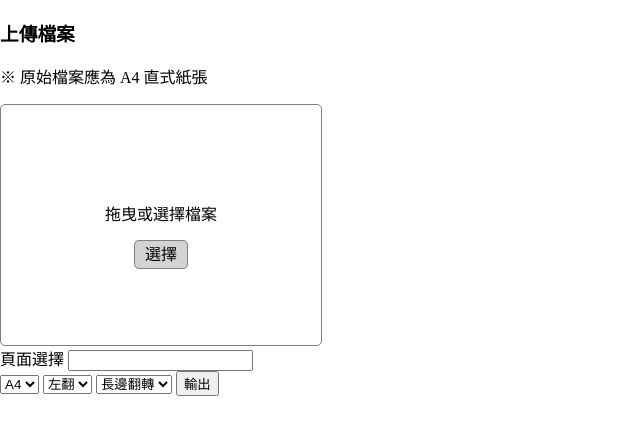
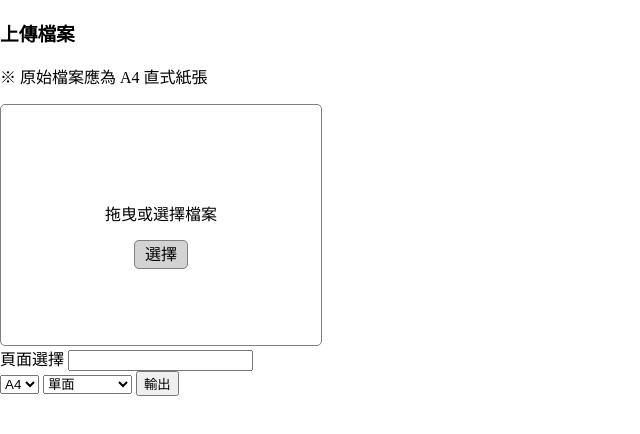
Before and after one commit to ren1244/pdf-for-ibon, a website with bundled scripts: page index.html in a window 1280 px wide. Shown: the whole page, without its empty margins (0-640 px from the left). Built offline with nearby package versions, Linux system fonts and the light colour scheme.

Commit message:
add many mode

```diff
--- a/index.html
+++ b/index.html
@@ -33,6 +33,9 @@
             flex-grow: 2;
             overflow: auto;
         }
+        .hide{
+            display: none;
+        }
     </style>
     <div class="row">
         <div class="col-1">
@@ -48,8 +51,10 @@
                         <option value="a3">A3</option>
                     </select>
                     <select id="flip">
-                        <option value="left">左翻</option>
-                        <option value="right">右翻</option>
+                        <option value="single">單面</option>
+                        <option value="double">雙面</option>
+                        <option value="left">小冊子左翻</option>
+                        <option value="right">小冊子右翻</option>
                     </select>
                     <select id="edge">
                         <option value="long">長邊翻轉</option>
--- /dev/null
+++ b/src/config/a3-double-long.js
@@ -0,0 +1,30 @@
+import { mm2pt } from '../lib.js';
+
+const pad = 4 * 210 / 297;
+
+const layout = [
+    {
+        width: mm2pt(289),
+        height: mm2pt(412),
+        boxMap: [
+            {
+                src: {
+                    left: mm2pt(pad),
+                    bottom: mm2pt(pad),
+                    right: mm2pt(210 - pad),
+                    top: mm2pt(297 - pad),
+                    scale: 297 / 210,
+                    rot: 0
+                },
+                dist: {
+                    left: 0,
+                    bottom: 0,
+                    right: mm2pt(289),
+                    top: mm2pt(412),
+                }
+            },
+        ]
+    },
+];
+
+export { layout };
--- /dev/null
+++ b/src/config/a3-double-short.js
@@ -0,0 +1,52 @@
+import { mm2pt } from '../lib.js';
+
+const pad = 4 * 210 / 297;
+
+const layout = [
+    {
+        width: mm2pt(289),
+        height: mm2pt(412),
+        boxMap: [
+            {
+                src: {
+                    left: mm2pt(pad),
+                    bottom: mm2pt(pad),
+                    right: mm2pt(210 - pad),
+                    top: mm2pt(297 - pad),
+                    scale: 297 / 210,
+                    rot: 0
+                },
+                dist: {
+                    left: 0,
+                    bottom: 0,
+                    right: mm2pt(289),
+                    top: mm2pt(412),
+                }
+            },
+        ]
+    },
+    {
+        width: mm2pt(289),
+        height: mm2pt(412),
+        boxMap: [
+            {
+                src: {
+                    left: mm2pt(pad),
+                    bottom: mm2pt(pad),
+                    right: mm2pt(210 - pad),
+                    top: mm2pt(297 - pad),
+                    scale: 297 / 210,
+                    rot: 180
+                },
+                dist: {
+                    left: 0,
+                    bottom: 0,
+                    right: mm2pt(289),
+                    top: mm2pt(412),
+                }
+            },
+        ]
+    },
+];
+
+export { layout };
--- /dev/null
+++ b/src/config/a3-single.js
@@ -0,0 +1,30 @@
+import { mm2pt } from '../lib.js';
+
+const pad = 4 * 210 / 297;
+
+const layout = [
+    {
+        width: mm2pt(289),
+        height: mm2pt(412),
+        boxMap: [
+            {
+                src: {
+                    left: mm2pt(pad),
+                    bottom: mm2pt(pad),
+                    right: mm2pt(210 - pad),
+                    top: mm2pt(297 - pad),
+                    scale: 297 / 210,
+                    rot: 0
+                },
+                dist: {
+                    left: 0,
+                    bottom: 0,
+                    right: mm2pt(289),
+                    top: mm2pt(412),
+                }
+            },
+        ]
+    },
+];
+
+export { layout };
--- /dev/null
+++ b/src/config/a4-double-long.js
@@ -0,0 +1,30 @@
+import { mm2pt } from '../lib.js';
+
+const pad = 4;
+
+const layout = [
+    {
+        width: mm2pt(202),
+        height: mm2pt(289),
+        boxMap: [
+            {
+                src: {
+                    left: mm2pt(pad),
+                    bottom: mm2pt(pad),
+                    right: mm2pt(210 - pad),
+                    top: mm2pt(297 - pad),
+                    scale: 1,
+                    rot: 0
+                },
+                dist: {
+                    left: 0,
+                    bottom: 0,
+                    right: mm2pt(202),
+                    top: mm2pt(289),
+                }
+            },
+        ]
+    },
+];
+
+export { layout };
--- /dev/null
+++ b/src/config/a4-double-short.js
@@ -0,0 +1,52 @@
+import { mm2pt } from '../lib.js';
+
+const pad = 4;
+
+const layout = [
+    {
+        width: mm2pt(202),
+        height: mm2pt(289),
+        boxMap: [
+            {
+                src: {
+                    left: mm2pt(pad),
+                    bottom: mm2pt(pad),
+                    right: mm2pt(210 - pad),
+                    top: mm2pt(297 - pad),
+                    scale: 1,
+                    rot: 0
+                },
+                dist: {
+                    left: 0,
+                    bottom: 0,
+                    right: mm2pt(202),
+                    top: mm2pt(289),
+                }
+            },
+        ]
+    },
+    {
+        width: mm2pt(202),
+        height: mm2pt(289),
+        boxMap: [
+            {
+                src: {
+                    left: mm2pt(pad),
+                    bottom: mm2pt(pad),
+                    right: mm2pt(210 - pad),
+                    top: mm2pt(297 - pad),
+                    scale: 1,
+                    rot: 180
+                },
+                dist: {
+                    left: 0,
+                    bottom: 0,
+                    right: mm2pt(202),
+                    top: mm2pt(289),
+                }
+            },
+        ]
+    },
+];
+
+export { layout };
--- /dev/null
+++ b/src/config/a4-single.js
@@ -0,0 +1,30 @@
+import { mm2pt } from '../lib.js';
+
+const pad = 4;
+
+const layout = [
+    {
+        width: mm2pt(202),
+        height: mm2pt(289),
+        boxMap: [
+            {
+                src: {
+                    left: mm2pt(pad),
+                    bottom: mm2pt(pad),
+                    right: mm2pt(210 - pad),
+                    top: mm2pt(297 - pad),
+                    scale: 1,
+                    rot: 0
+                },
+                dist: {
+                    left: 0,
+                    bottom: 0,
+                    right: mm2pt(202),
+                    top: mm2pt(289),
+                }
+            },
+        ]
+    },
+];
+
+export { layout };
--- a/src/main.js
+++ b/src/main.js
@@ -100,10 +100,34 @@ document.querySelector('#output-btn').addEventListener('click', () => {
         const flipDirection = document.querySelector('#flip').value;
         const edgeBinding = document.querySelector('#edge').value;
         const paper = document.querySelector('#paper').value;
-        pageManger.convetForSaddle(flipDirection, edgeBinding);
-        const bytes = await updatePdf(pageManger, pageLayout[`${paper}-two-${edgeBinding}`]);
+        if(flipDirection === 'left' || flipDirection ==='right') {
+            pageManger.convetForSaddle(flipDirection, edgeBinding);
+        }
+        let layoutKey;
+        if(flipDirection ==='single') {
+            layoutKey = `${paper}-single`;
+        } else if(flipDirection ==='double') {
+            layoutKey = `${paper}-double-${edgeBinding}`;
+        } else {
+            layoutKey = `${paper}-two-${edgeBinding}`;
+        }
+        const bytes = await updatePdf(pageManger, pageLayout[layoutKey]);
         document.querySelector('iframe').src = URL.createObjectURL(
             new Blob([bytes], { type: 'application/pdf' })
         );
     })();
 });
+
+function flipUpdate() {
+    const flip = document.querySelector('#flip').value;
+    const edge = document.querySelector('#edge');
+    if(flip==='single') {
+        edge.classList.toggle('hide', true);
+    } else {
+        edge.classList.toggle('hide', false);
+    }
+}
+
+document.querySelector('#flip').addEventListener('change', flipUpdate);
+
+flipUpdate();
--- a/src/page-layout.js
+++ b/src/page-layout.js
@@ -1,13 +1,27 @@
 import * as a4TwoLong from './config/a4-two-long.js';
 import * as a4TwoShort from './config/a4-two-short.js';
+import * as a4Single from './config/a4-single.js';
+import * as a4DoubleLong from './config/a4-double-long.js';
+import * as a4DoubleShort from './config/a4-double-short.js';
+
 import * as a3TwoLong from './config/a3-two-long.js';
 import * as a3TwoShort from './config/a3-two-short.js';
+import * as a3Single from './config/a3-single.js';
+import * as a3DoubleLong from './config/a3-double-long.js';
+import * as a3DoubleShort from './config/a3-double-short.js';
 
 const pageLayout = {
     "a4-two-long": a4TwoLong,
     "a4-two-short": a4TwoShort,
+    "a4-single": a4Single,
+    "a4-double-long": a4DoubleLong,
+    "a4-double-short": a4DoubleShort,
+
     "a3-two-long": a3TwoLong,
-    "a3-two-short": a3TwoShort
+    "a3-two-short": a3TwoShort,
+    "a3-single": a3Single,
+    "a3-double-long": a3DoubleLong,
+    "a3-double-short": a3DoubleShort,
 }
 
 export default pageLayout;
```
